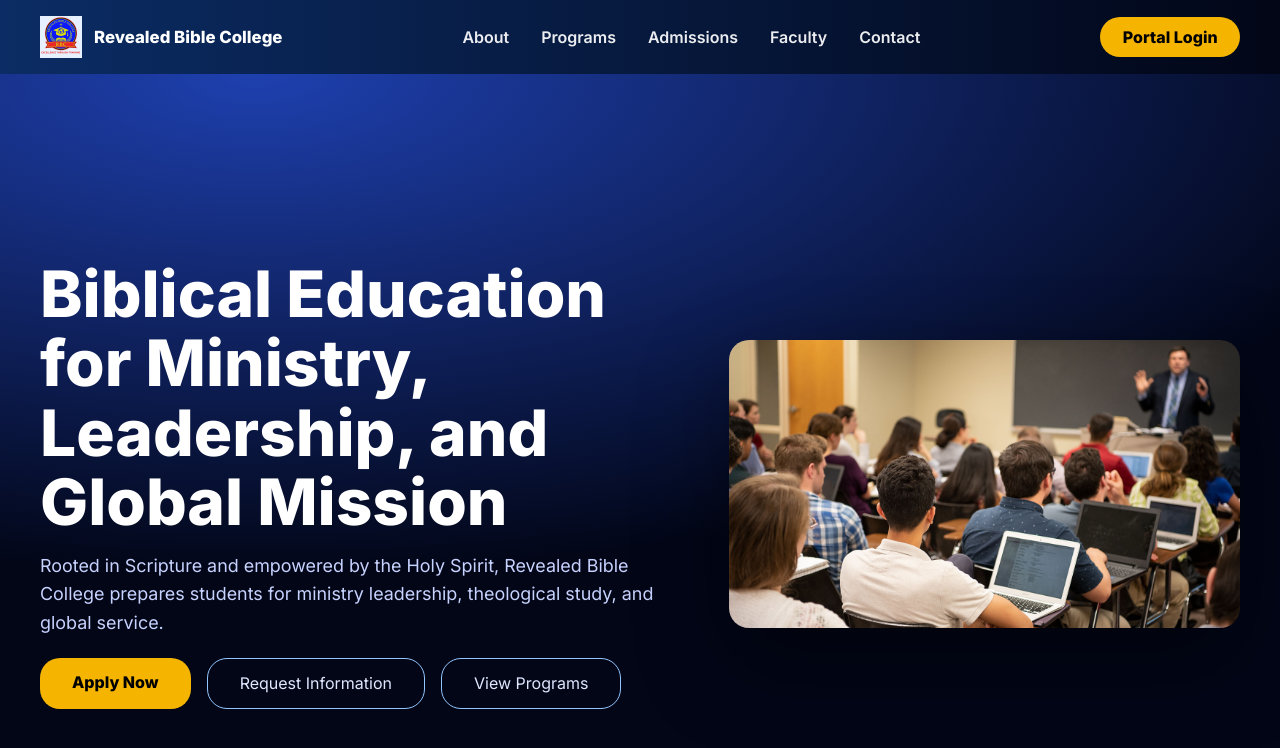
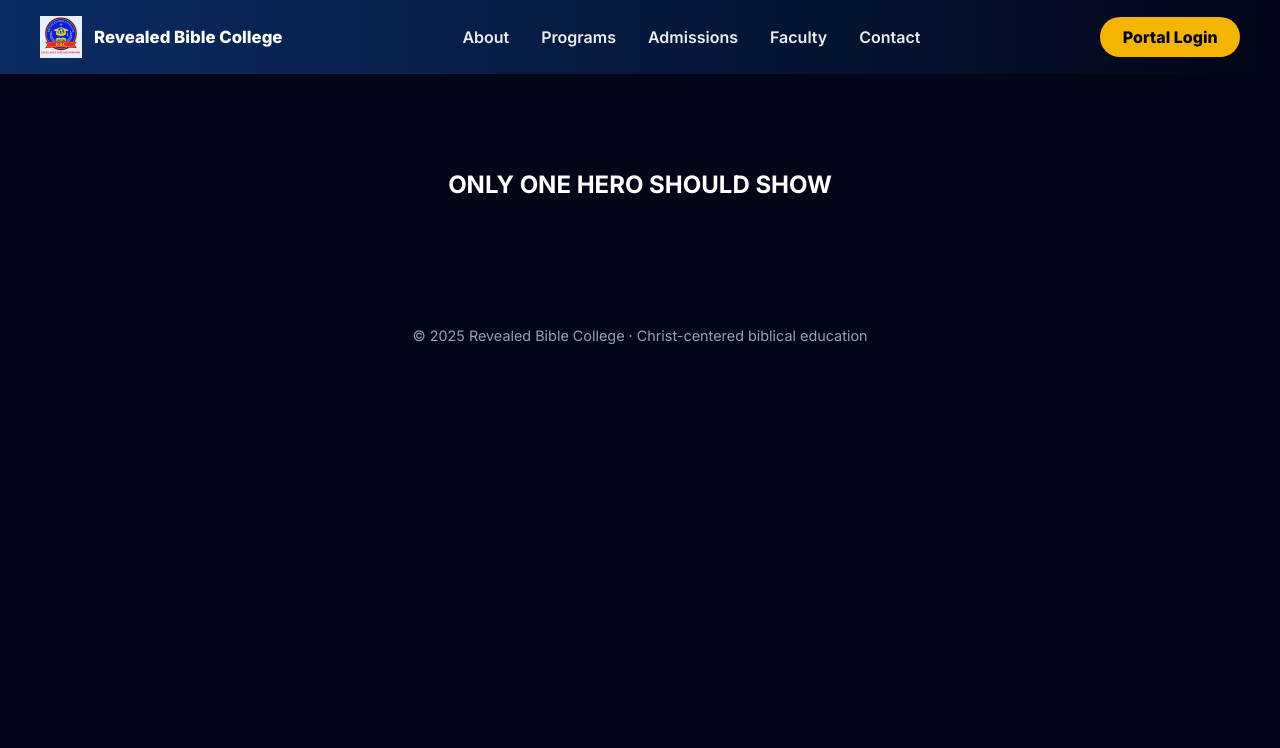
Before and after one commit to WillieKM/my-student-portal, a Jekyll site: the page built from index.html, in a window 1280 px wide and 900 px high. Shown: the top 748 px of the window. Built offline with Jekyll 4.4.1, drawn with Linux system fonts in a browser that asks for light colours.

Commit message:
Update index.html

```diff
--- a/index.html
+++ b/index.html
@@ -1,29 +1,8 @@
 ---
 layout: default
-title: Revealed Bible College | Biblical Education for Ministry & Leadership
-description: Christ-centered biblical education for ministry, leadership, and global mission.
+title: HOME TEST
 ---
 
-<section class="hero">
-  <div class="hero-inner">
-    <div>
-      <h1>
-        Biblical Education for Ministry,<br>
-        Leadership, and Global Mission
-      </h1>
-
-      <p>
-        Rooted in Scripture and empowered by the Holy Spirit, Revealed Bible College
-        prepares students for ministry leadership, theological study, and global service.
-      </p>
-
-      <div class="hero-actions">
-        <a href="admissions.html" class="btn-primary">Apply Now</a>
-        <a href="contact.html" class="btn-secondary">Request Information</a>
-        <a href="programs.html" class="btn-secondary">View Programs</a>
-      </div>
-    </div>
-
-    <img src="student-theology-study.jpg" alt="Students engaged in theological instruction">
-  </div>
+<section style="padding:6rem;text-align:center;">
+  <h1>ONLY ONE HERO SHOULD SHOW</h1>
 </section>
```
